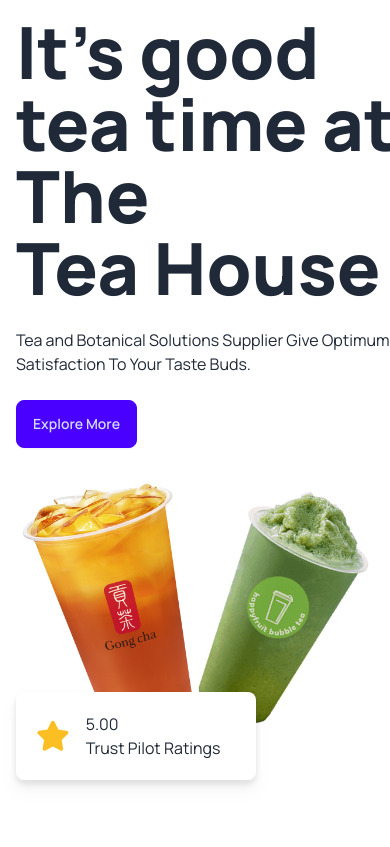
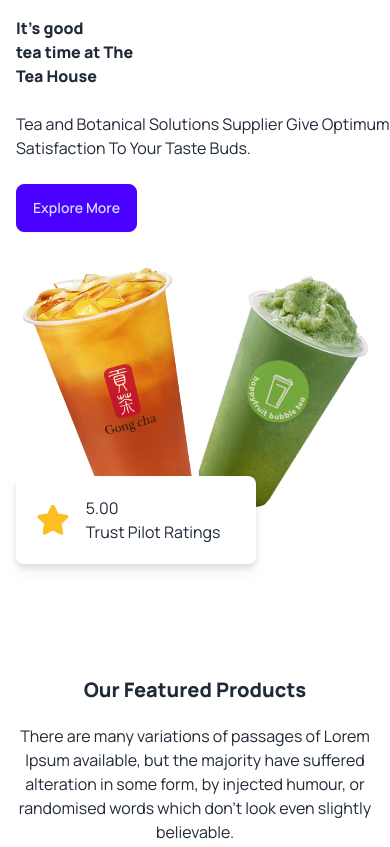
Before and after one commit to yeakubdurjoy001/Tea-house-with-daisyUi, a plain HTML site: page index.html in a window 390 px wide. Shown: the top 847 px of the page. Drawn offline with nearby package versions, Linux system fonts and the light colour scheme.

Commit message:
more changes

```diff
--- a/index.html
+++ b/index.html
@@ -49,7 +49,7 @@
       <div class="hero">
         <div class="hero-content flex-col lg:flex-row">
           <div>
-            <h1 class="text-7xl font-extrabold">
+            <h1 class="text-base lg:text-7xl font-extrabold">
               It's good <br />
               tea time at The<br />
               Tea House
```
